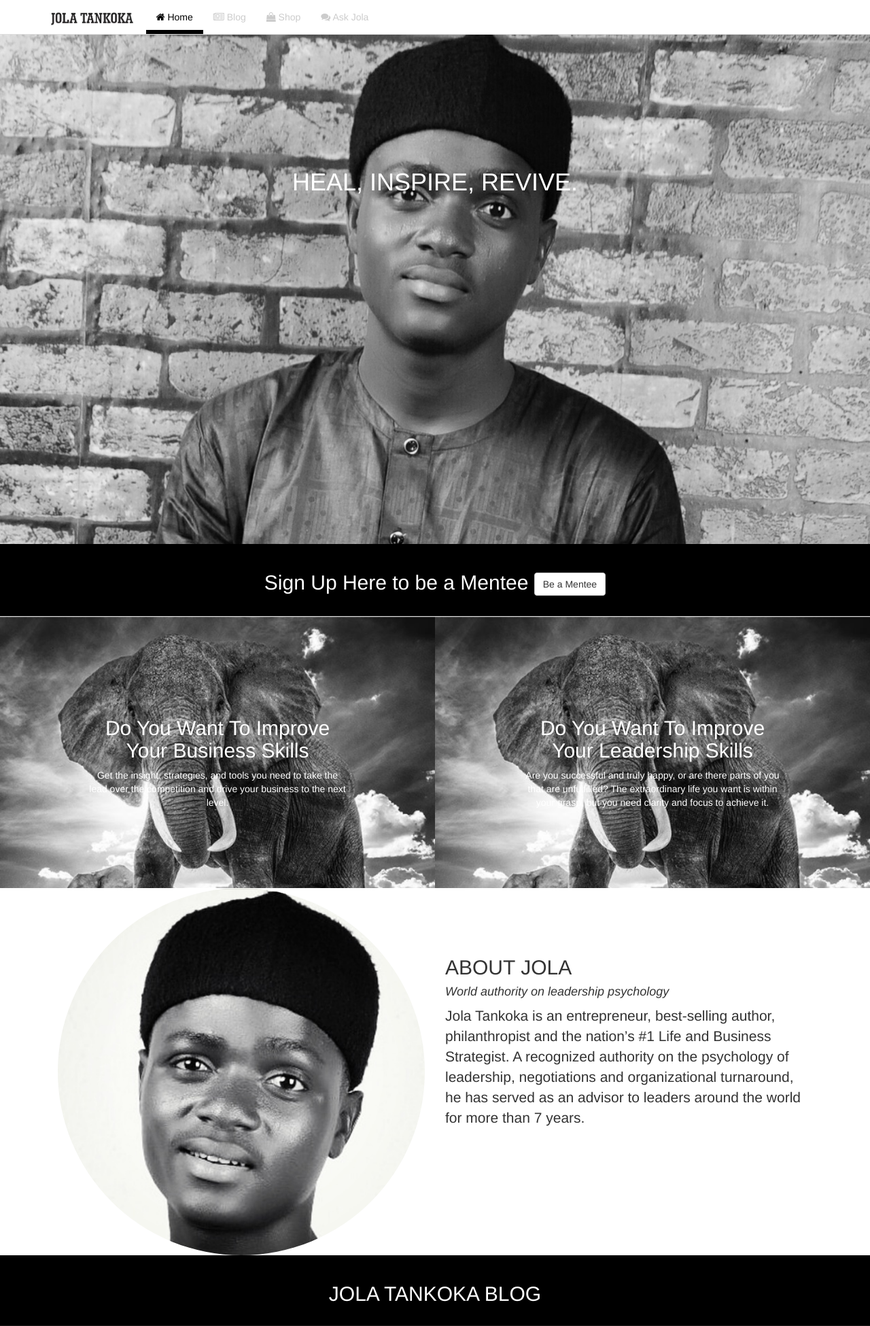
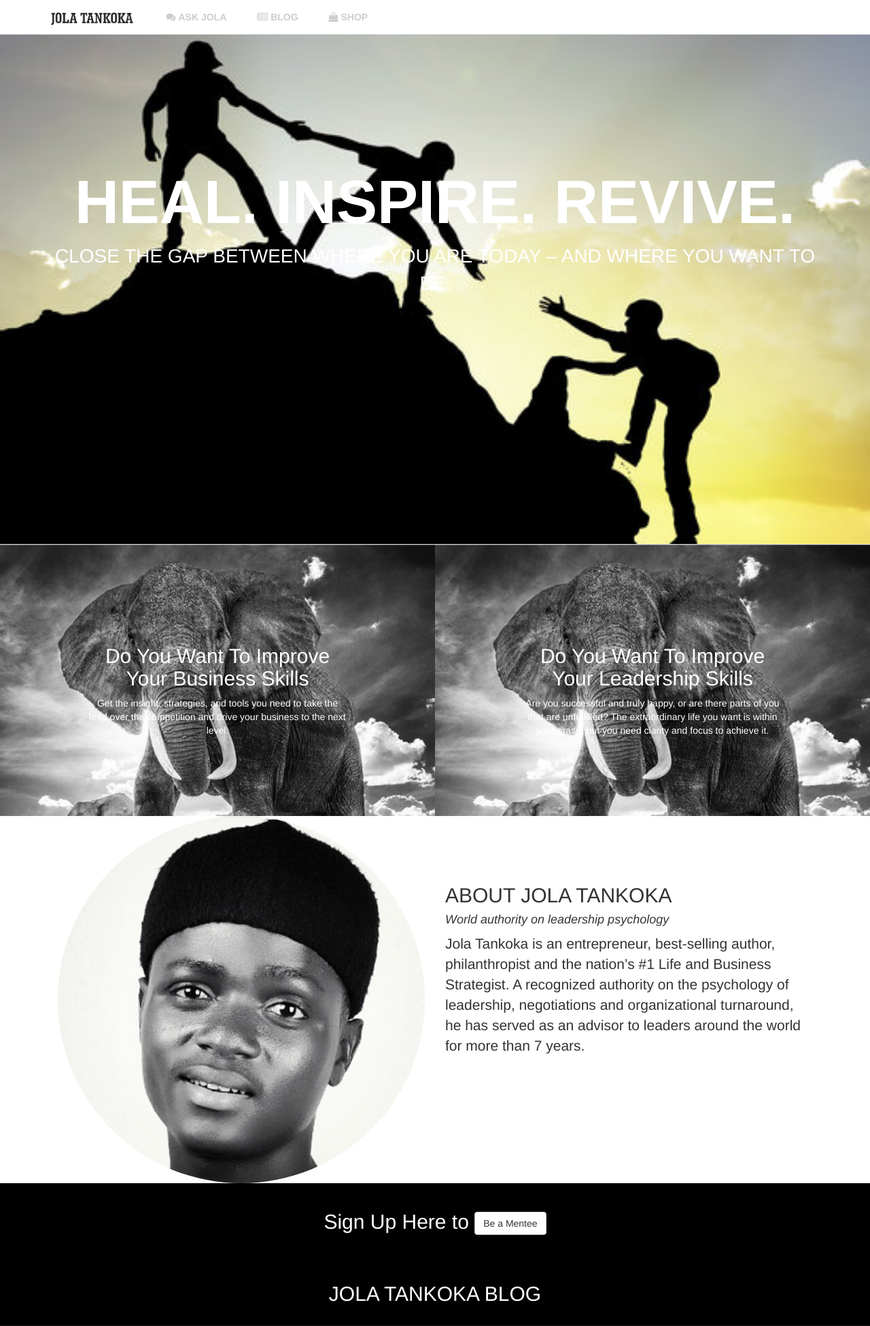
Before and after one commit to oyeolamilekan/sultanblog, a Django app: page / in a window 1280 px wide. Shown: the top 1950 px of the page at 68% size. Run offline with Django 3.2, Linux system fonts and the light colour scheme; some libraries are stand-ins or nearby versions.

Commit message:
i love money

```diff
--- a/blog/templates/base.html
+++ b/blog/templates/base.html
@@ -108,13 +108,17 @@
   .navbar-nav {
     background-color: transparent !important;
   }
+  .spav {
+    margin-left: 15px;
+    text-transform: uppercase;
+  }
 </style>
 
 <body>
   <nav class="navbar navbar-default navbar-fixed-top">
       <div class="container">
       <div class="navbar-header">
-      <a class="navbar-brand" href="/"><img src="static/logo.png" style="height: 25px;"></a>
+      <a class="navbar-brand" href="/"><img src="{% static 'logo.png' %}" style="height: 25px;"></a>
             <button type="button" class="navbar-toggle" data-toggle="collapse" data-target="#topNavBar">
                 <i class="fa fa-bars"></i>
                 <b>Menu</b>
@@ -123,24 +127,19 @@
         </div>
         <div class="collapse navbar-collapse" id="topNavBar">
             <ul class="nav navbar-nav" style="margin-right: -10px;">
-              <li class="{% block home %}{% endblock%}">
-                    <a href="/" style="background-color: white;">
-                        <i class="fa fa-home"></i> Home
+                <li class="{% block aks %}{% endblock%} spav">
+                  <a href="#myQuestion" role="button" data-toggle="modal" style="background-color: white;">
+                        <i class="fa fa-comments"></i> <b>Ask Jola</b>
                     </a>
                 </li>
-                <li class="{% block blog %}{% endblock%}">
+                <li class="{% block blog %}{% endblock%} spav">
                     <a href="{% url 'blog:post_list' %}" style="background-color: white;">
-                        <i class="fa fa-newspaper-o"></i> Blog
+                        <i class="fa fa-newspaper-o"></i> <b>Blog</b>
                     </a>
                 </li>
-                 <li class="{% block shop %}{% endblock%}">
+                 <li class="{% block shop %}{% endblock%} spav">
                     <a href="#" style="background-color: white;">
-                        <i class="fa fa-shopping-bag"></i> Shop
-                    </a>
-                </li>
-                <li class="{% block aks %}{% endblock%}">
-                  <a href="#myQuestion" role="button" data-toggle="modal" style="background-color: white;">
-                        <i class="fa fa-comments"></i> Ask Jola
+                        <i class="fa fa-shopping-bag"></i> <b>Shop</b>
                     </a>
                 </li>
             </ul>
--- a/blog/templates/post/index.html
+++ b/blog/templates/post/index.html
@@ -4,7 +4,7 @@
 {% block content %}
 <style type="text/css">
 	.mai {
-		background-image: url('static/IMG_ywe7af.jpg');
+		background-image: url('static/Leadership-introductiion.jpg');
 		background-size: cover;
 	    background-position-top: 20px;
 	    height: 100vh;
@@ -83,16 +83,18 @@
 			margin: 0;
 		}
 	}
+	@media (max-width: 320px){
+		h1 {
+			font-size: 70px !important;
+		}
+	}
 </style>
 <div class="mai text-center">
 	<div class="container">
-	<h1 style="color: white; padding-top: 20%;">HEAL, INSPIRE, REVIVE.</h1>
+	<h1 style="color: white; padding-top: 20%; font-size: 90px; font-weight: 600;">HEAL. INSPIRE. REVIVE.</h1>
 
-</div>
-</div>
-<div class="colrr">
-	<div class="container">
-	<h2 class="text-center">Sign Up Here to be a Mentee <a href="#myModal" role="button" data-toggle="modal" class="btn btn-default">Be a Mentee</a></h2>
+	<p class="text-center" style="font-size: 28px; color: white;">CLOSE THE GAP BETWEEN WHERE YOU ARE TODAY – AND WHERE YOU WANT TO BE.</p>
+
 </div>
 </div>
 <div class="sign-up-section">
@@ -112,7 +114,7 @@
 		<img src="static/IMG_20170920_234403_667.jpg" style="width: 100%; border-radius: 2000px;">
 	</div>
 	<div class="col-sm-6" style="margin-top: 80px;">
-		<h2>ABOUT JOLA</h2>
+		<h2>ABOUT JOLA TANKOKA</h2>
 
 <h4><i>World authority on leadership psychology</i></h4>
 
@@ -120,6 +122,12 @@
 	</div>
 </div>
 </div>
+<div class="colrr">
+	<div class="container">
+	<h2 class="text-center">Sign Up Here to <a href="#myModal" role="button" data-toggle="modal" class="btn btn-default">Be a Mentee</a></h2>
+</div>
+</div>
+
 <div class="posts">
 
 	<br>
@@ -146,7 +154,6 @@
 
 
 </div>
-
 <footer>
      <div class="container">
 	       <div class="col-sm-3">
```
Also changed, not shown: blog/static/Leadership-introductiion.jpg (added).
